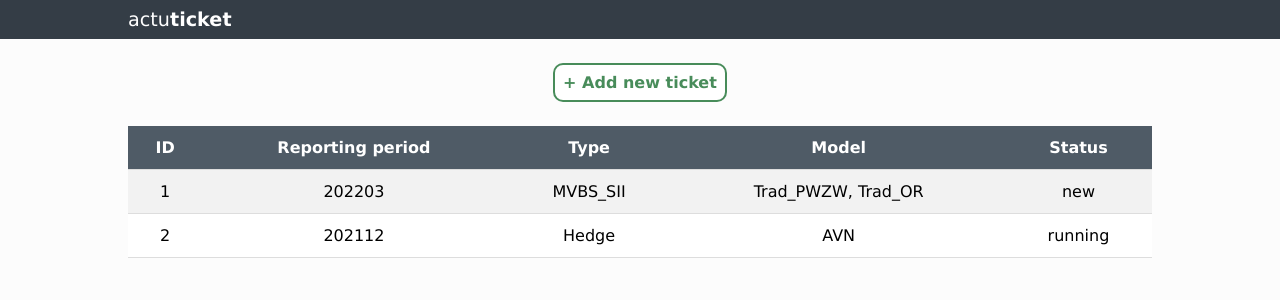
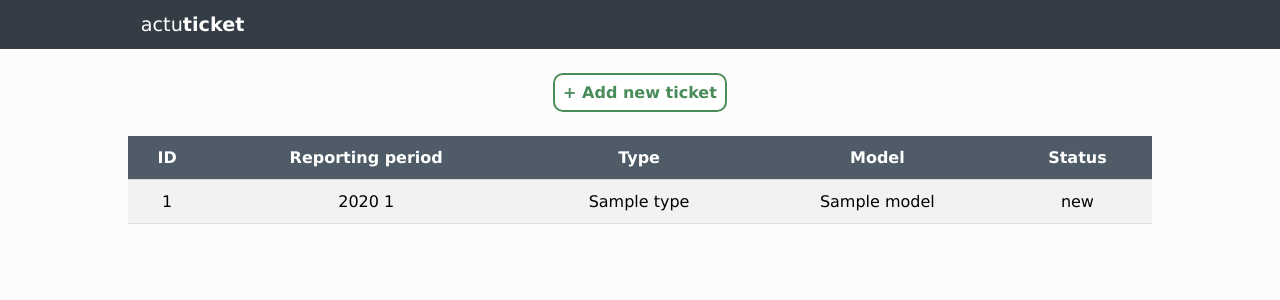
Before and after one commit to zchmielewska/actuticket, a Django app: page / in a window 1280 px wide. Shown: the top 300 px of the page. Run offline with Django 3.2, Linux system fonts and the light colour scheme; tables that the repository leaves empty hold one stand-in row (Sample ...).

Commit message:
add ticket detail

```diff
--- a/account/views.py
+++ b/account/views.py
@@ -48,11 +48,14 @@
     The app uses e-mail address to authenticate so username is a consecutive number.
     """
     def get(self, request):
+        print("I'm in get")
+
         form = RegistrationForm()
         return render(request, "account/register.html", {"form": form})
 
     def post(self, request):
         form = RegistrationForm(request.POST)
+        print("form.is_valid(): ", form.is_valid())
         if form.is_valid():
             new_user = form.save(commit=False)
             new_user.username = str(User.objects.count() + 1)
--- a/actuticket/settings.py
+++ b/actuticket/settings.py
@@ -32,13 +32,13 @@ ALLOWED_HOSTS = []
 # Application definition
 
 INSTALLED_APPS = [
+    'account',
     'django.contrib.admin',
     'django.contrib.auth',
     'django.contrib.contenttypes',
     'django.contrib.sessions',
     'django.contrib.messages',
     'django.contrib.staticfiles',
-    'account',
     'ticket',
 ]
 
--- a/ticket/forms.py
+++ b/ticket/forms.py
@@ -6,4 +6,7 @@ from ticket import models
 class TicketForm(forms.ModelForm):
     class Meta:
         model = models.Ticket
-        fields = ("model", "type", "version", "year", "month",)
+        fields = ("model", "type", "version", "year", "month", "deadline")
+        widgets = {
+            "deadline": forms.DateInput(attrs={"type": "date"}),
+        }
--- a/ticket/models.py
+++ b/ticket/models.py
@@ -32,14 +32,18 @@ class Comment(models.Model):
 class Ticket(models.Model):
     model = models.ManyToManyField(Model)
     type = models.ForeignKey(Type, on_delete=models.CASCADE)
-    version = models.CharField(max_length=128, unique=True)
-    year = models.PositiveIntegerField(default=date.today().year)
-    month = models.PositiveIntegerField(default=date.today().month-1)
+    version = models.CharField(max_length=128)
+    year = models.PositiveIntegerField(default=date.today().year, verbose_name="reporting year")
+    month = models.PositiveIntegerField(default=date.today().month-1, verbose_name="reporting month")
+    deadline = models.DateTimeField()
     created_by = models.ForeignKey(settings.AUTH_USER_MODEL, on_delete=models.CASCADE, related_name="create_user")
-    created_at = models.DateTimeField(auto_now_add=True)
-    claimed_by = models.ForeignKey(settings.AUTH_USER_MODEL, on_delete=models.CASCADE, related_name="claim_user")
-    claimed_at = models.DateTimeField(auto_now_add=True)
-    finished_by = models.ForeignKey(settings.AUTH_USER_MODEL, on_delete=models.CASCADE, related_name="finish_user")
-    finished_at = models.DateTimeField(auto_now_add=True)
+    created_at = models.DateTimeField(auto_now=True)
+    claimed_by = models.ForeignKey(settings.AUTH_USER_MODEL, on_delete=models.CASCADE, related_name="claim_user", null=True)
+    claimed_at = models.DateTimeField(null=True)
+    finished_by = models.ForeignKey(settings.AUTH_USER_MODEL, on_delete=models.CASCADE, related_name="finish_user", null=True)
+    finished_at = models.DateTimeField(null=True)
     status = models.IntegerField(choices=STATUS, default=1)
-    comment = models.ForeignKey(Comment, on_delete=models.CASCADE)
+    comment = models.ForeignKey(Comment, on_delete=models.CASCADE, null=True)
+
+    class Meta:
+        ordering = ["-id"]
--- a/ticket/static/css/styles.css
+++ b/ticket/static/css/styles.css
@@ -23,12 +26,32 @@ nav, main {
 }
 
 nav {
-    padding: 8px 0 8px 0;
     color: #fff;
+}
+
+nav > ul {
+    display: flex;
+    align-items: center;
+    list-style-type: none;
+    margin: 0;
+    padding: 0.8em;
+}
+
+nav > ul > li:first-child {
+    margin-left: 0;
+    margin-right: auto;
     font-size: 1.2em;
 }
 
-nav > a:hover {
+nav > ul > li {
+    margin: 0 1em;
+}
+
+nav > ul > li:last-child {
+    margin-right: 0;
+}
+
+nav a:hover {
     color: #0079c1;
 }
 
--- a/ticket/templates/base.html
+++ b/ticket/templates/base.html
@@ -10,7 +10,13 @@
 <body>
     <div class="topbar">
         <nav>
-            <a href="/">actu<span style="font-weight: bold;">ticket</span></a>
+            <ul>
+                <li><a href="/">actu<span style="font-weight: bold;">ticket</span></a></li>
+                <li>{{ request.user.first_name }} {{ request.user.last_name }}</li>
+                {% if request.user.is_authenticated %}
+                    <li><a href="{% url "account:logout" %}">log out</a></li>
+                {% endif %}
+            </ul>
         </nav>
     </div>
 
--- a/ticket/templates/ticket/main.html
+++ b/ticket/templates/ticket/main.html
@@ -14,20 +14,20 @@
             <th>Model</th>
             <th>Status</th>
         </tr>
-        <tr>
-            <td>1</td>
-            <td>202203</td>
-            <td>MVBS_SII</td>
-            <td>Trad_PWZW, Trad_OR</td>
-            <td>new</td>
+
+        {% for ticket in tickets %}
+        <tr style='cursor: pointer;' onclick="window.location='{% url "ticket_detail" ticket.id %}';">
+            <td>{{ ticket.id }}</td>
+            <td>{{ ticket.year}} {{ ticket.month }}</td>
+            <td>{{ ticket.type }}</td>
+            <td>
+                {% for model in ticket.model.all %}
+                    {{ model }}
+                {% endfor %}
+            </td>
+            <td>{{ ticket.get_status_display }}</td>
         </tr>
-        <tr>
-            <td>2</td>
-            <td>202112</td>
-            <td>Hedge</td>
-            <td>AVN</td>
-            <td>running</td>
-        </tr>
+        {% endfor %}
     </table>
 
 {% endblock %}
--- a/ticket/urls.py
+++ b/ticket/urls.py
@@ -4,5 +4,6 @@ from ticket import views
 
 urlpatterns = [
     path('', views.MainView.as_view(), name="main"),
-    path('add/', views.AddTicketView.as_view(), name="addticket"),
+    path('add/', views.AddTicketView.as_view(), name="add_ticket"),
+    path('ticket/<ticket_id>', views.TicketDetailView.as_view(), name="ticket_detail"),
 ]
--- a/ticket/views.py
+++ b/ticket/views.py
@@ -1,15 +1,34 @@
-from django.shortcuts import render
+from django.contrib.auth.mixins import LoginRequiredMixin
+from django.shortcuts import render, redirect, get_object_or_404
+from django.urls import reverse_lazy
 from django.views import View
 
-from ticket import forms
+from ticket import forms, models
 
 
 class MainView(View):
     def get(self, request):
-        return render(request, "ticket/main.html")
+        tickets = models.Ticket.objects.all()
+        return render(request, "ticket/main.html", {"tickets": tickets})
 
 
-class AddTicketView(View):
+class AddTicketView(LoginRequiredMixin, View):
     def get(self, request):
         form = forms.TicketForm
         return render(request, "ticket/ticket_form.html", {"form": form})
+
+    def post(self, request):
+        form = forms.TicketForm(request.POST)
+        if form.is_valid():
+            ticket = form.save(commit=False)
+            ticket.created_by = request.user
+            ticket.save()
+            form.save_m2m()
+            return redirect(reverse_lazy("main"))
+        return render(request, "ticket/ticket_form.html", {"form": form})
+
+
+class TicketDetailView(LoginRequiredMixin, View):
+    def get(self, request, ticket_id):
+        ticket = get_object_or_404(models.Ticket, id=ticket_id)
+        return render(request, "ticket/ticket_detail.html", {"ticket": ticket})
```
Also changed, not shown: other parts of ticket/static/css/styles.css (+7 -0 lines), other parts of ticket/templates/ticket/main.html (+1 -1 lines), account/templates/account/register.html (+4 -3 lines), ticket/templates/ticket/ticket_detail.html (added, +52 -0 lines), ticket/migrations/0002_auto_20220414_2044.py (added), ticket/migrations/0003_auto_20220414_2106.py (added), ticket/migrations/0004_auto_20220414_2129.py (added), ticket/migrations/0005_auto_20220414_2135.py (added), ticket/migrations/0006_auto_20220415_1449.py (added), ticket/migrations/0007_alter_ticket_comment.py (added), ticket/migrations/0008_alter_ticket_version.py (added).
